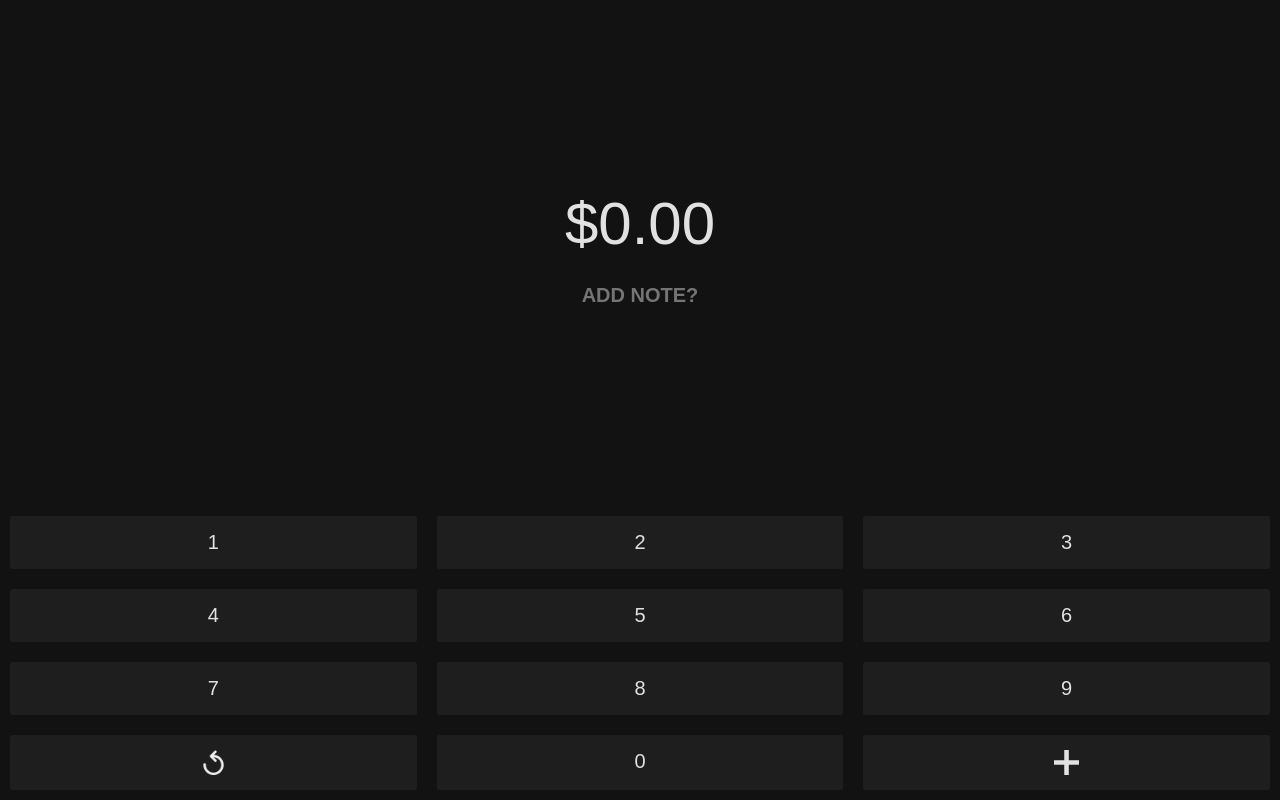
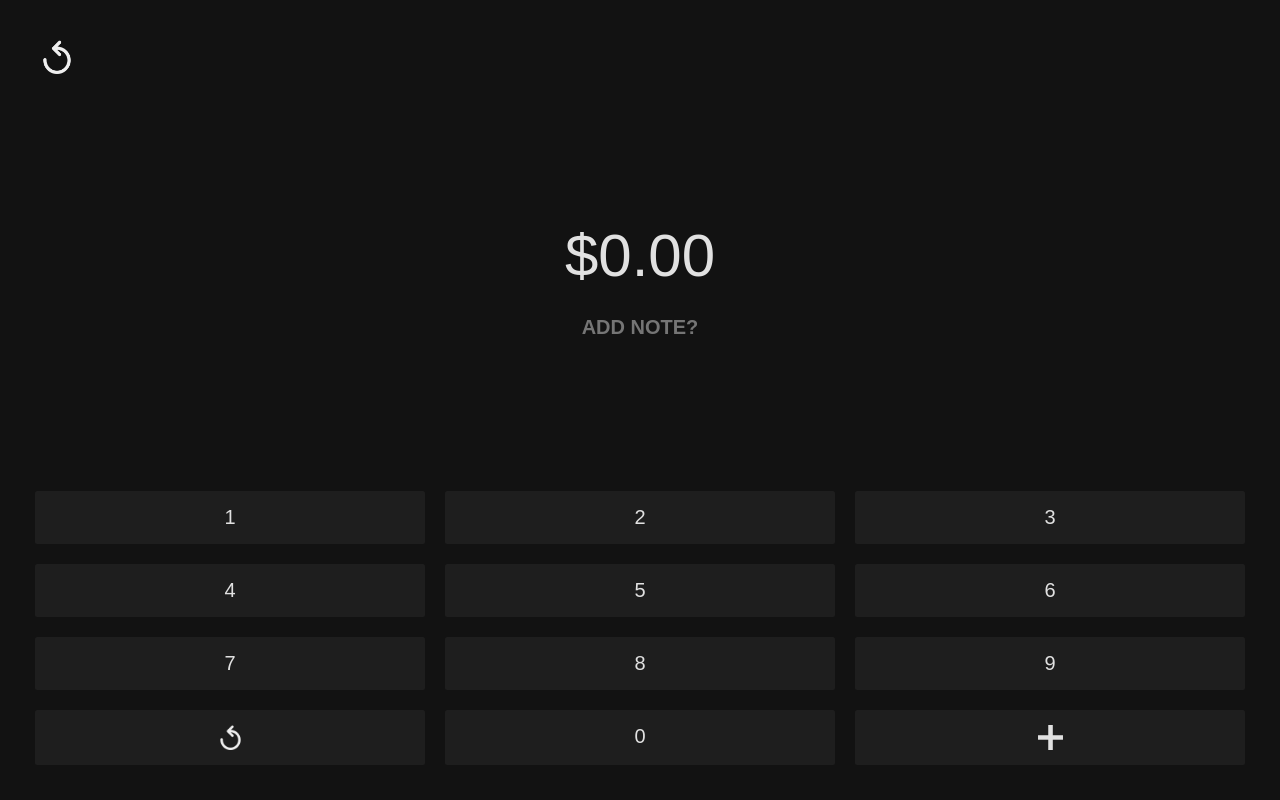
Before and after one commit to haxius/ratio, a React (Create React App) app: page / in a window 1280 px wide. Both pictures are taken after a click on the button 1225 px from the left and 760 px from the top of the page. Built offline with nearby package versions, Linux system fonts and the light colour scheme.

Commit message:
ADD Trash Icon, ADD Toolbar Header

```diff
--- a/src/components/Ledger/index.tsx
+++ b/src/components/Ledger/index.tsx
@@ -15,7 +15,7 @@ const Ledger: FC<LedgerProps> = ({ ledger }) => {
 
   const handleItemClick = (item: ILedgerItem, index: number) => {
     setItemIndex(index);
-    setAmount(item.amount.toString().replace(/\./g, ""));
+    setAmount(item.amount.toFixed(2).replace(/\./g, ""));
     setNote(item.note);
     setToolbarOpen(true);
   };
--- a/src/components/Toolbar/index.tsx
+++ b/src/components/Toolbar/index.tsx
@@ -14,7 +14,8 @@ interface ToolbarProps {
 }
 
 const Toolbar: FC<ToolbarProps> = ({ cardIndex }) => {
-  const { addLedgerItem, overwriteLedgerItem } = useCardsContext();
+  const { addLedgerItem, overwriteLedgerItem, removeLedgerItem } =
+    useCardsContext();
 
   const {
     toolbarOpen,
@@ -31,6 +32,11 @@ const Toolbar: FC<ToolbarProps> = ({ cardIndex }) => {
   const handleAmountChange = (newAmount: string) => setAmount(newAmount);
   const handleNoteChange = (newNote: string) =>
     setNote(newNote ? newNote : "ADD NOTE?");
+
+  const handleTrashClick = () => {
+    removeLedgerItem(cardIndex, itemIndex);
+    clearAndCloseToolbar();
+  };
 
   const handleBackClick = () => clearAndCloseToolbar();
 
@@ -68,9 +74,22 @@ const Toolbar: FC<ToolbarProps> = ({ cardIndex }) => {
       <div
         className={cc([
           styles.toolbarOpen,
+          styles.container,
           { [styles.toolbarOpenActive]: toolbarOpen },
         ])}
       >
+        <div className={styles.header}>
+          <Icon icon="/icon-undo.png" width={64} onClick={handleBackClick} />
+          {typeof itemIndex === "number" ? (
+            <Icon
+              icon="/icon-trash.png"
+              width={64}
+              onClick={handleTrashClick}
+            />
+          ) : (
+            <div> </div>
+          )}
+        </div>
         <div className={styles.form}>
           <div className={styles.amount}>
             {amount ? currency(parseFloat(amount) / 100) : currency(0)}
--- a/src/components/Toolbar/styles.module.scss
+++ b/src/components/Toolbar/styles.module.scss
@@ -67,3 +67,10 @@
     @include margin-bottom(2);
   }
 }
+
+.header {
+  flex: 0 1;
+  width: 100%;
+  display: flex;
+  justify-content: space-between;
+}
```
Also changed, not shown: public/icon-trash.png (added), 1 other file (tests, documents, lock files or other folders).
